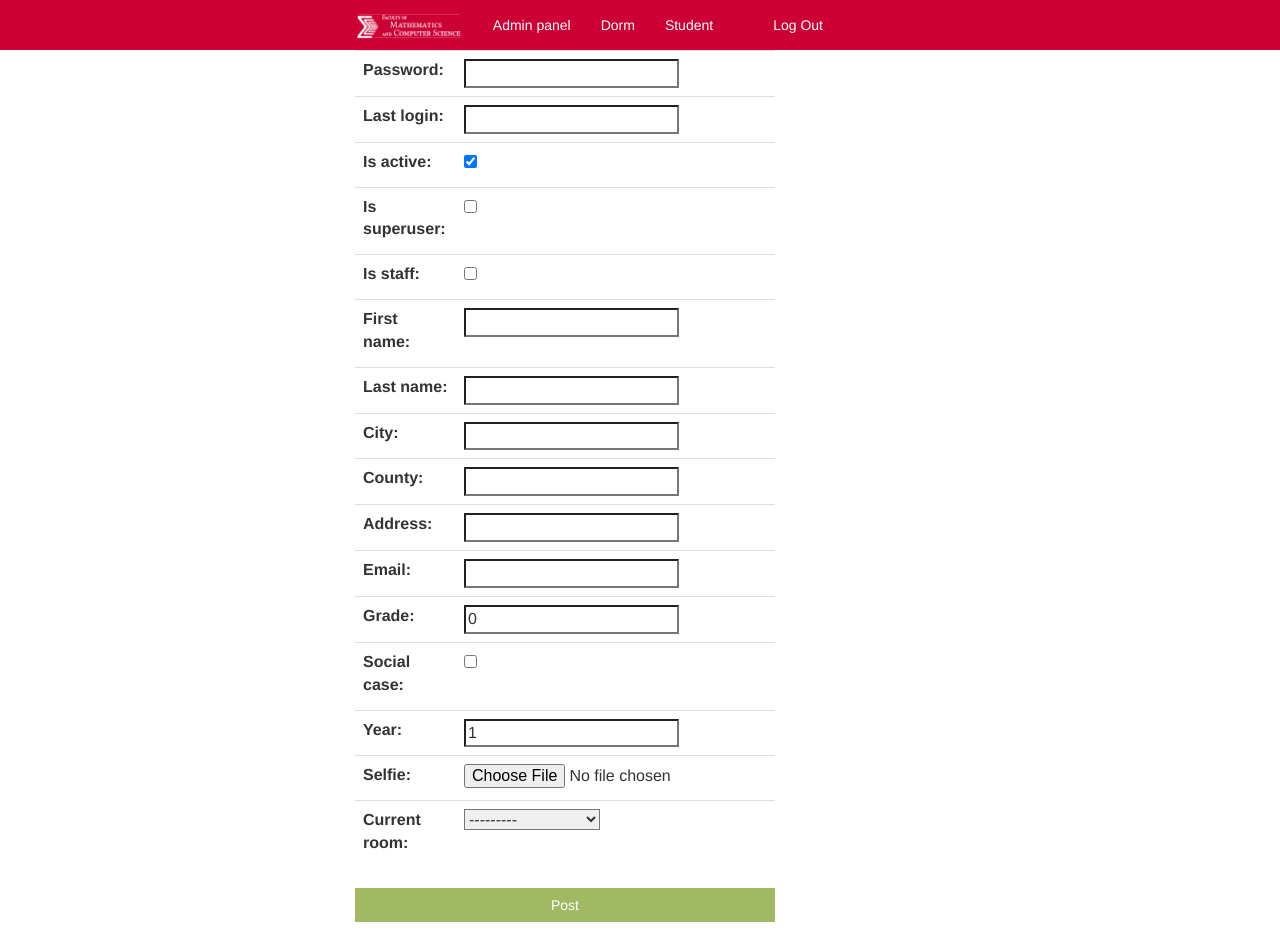
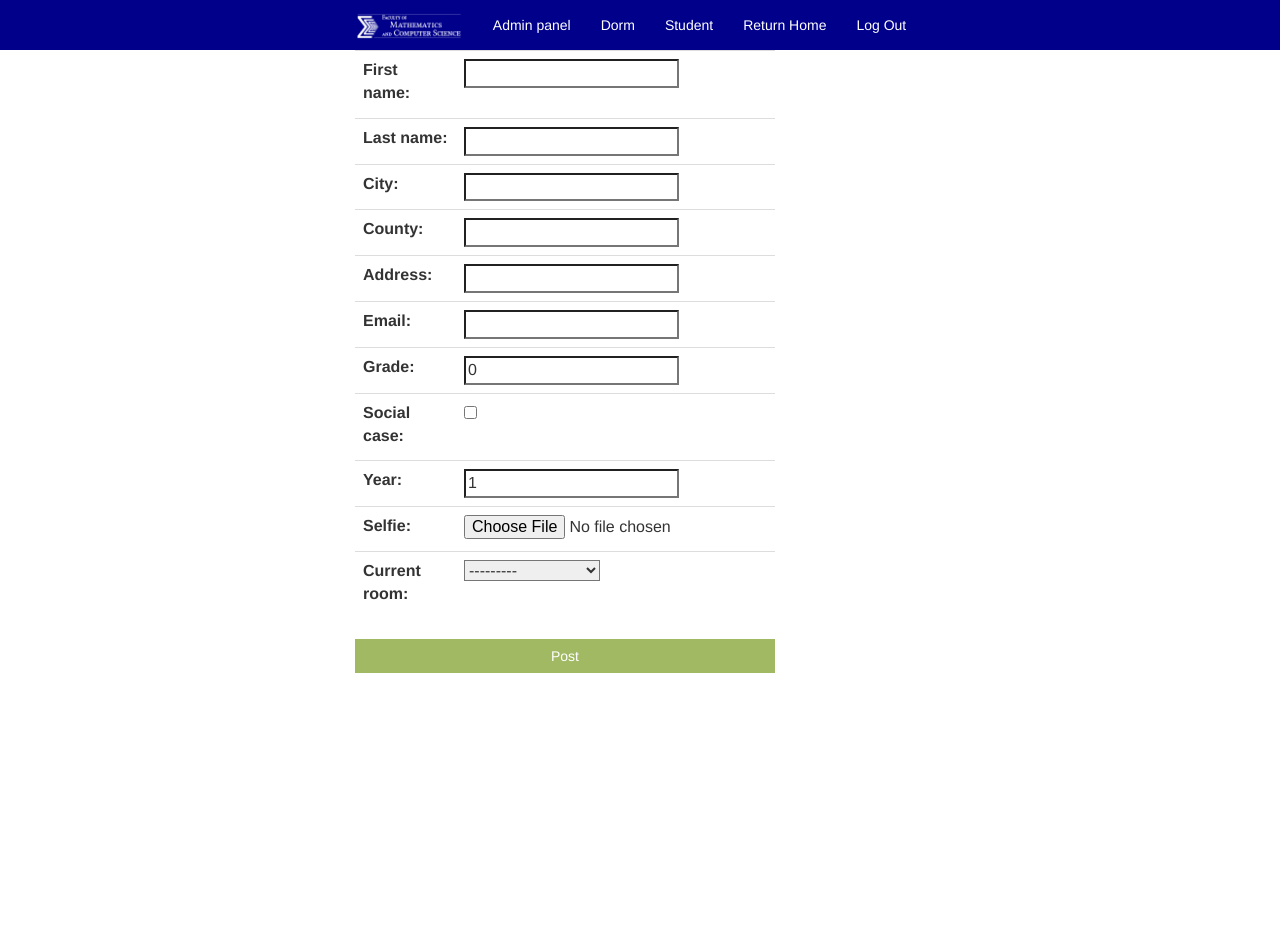
Before and after one commit to alexugoku/housing-service, a Django app: page /create_student/ in a window 1280 px wide. After the commit the page ends 673 px from the top, so only its background shows below. Run offline with Django 3.2, Linux system fonts and the light colour scheme; a user stored in the database is signed in; tables that the repository leaves empty hold one stand-in row (values such as "Sample post"); parts of the project's set-up code (start-up, migrations or seed data) failed here and were passed over; some libraries are stand-ins or nearby versions.

Commit message:
-multiple

```diff
--- a/accommodations/forms.py
+++ b/accommodations/forms.py
@@ -22,14 +22,16 @@
 class ApplicationForm(ModelForm):
     class Meta:
         model = Application
-        exclude = ('password', 'last_login', )
+        exclude = ('password', 'last_login', 'status')
 
 
 class StudentForm(ModelForm):
     class Meta:
         model = Student
+        exclude = ('password', 'last_login', 'is_active', 'is_superuser','is_staff')
 
 
 class DormForm(ModelForm):
     class Meta:
         model = Dorm
+        exclude = ('application_dorms',)
--- a/accommodations/models.py
+++ b/accommodations/models.py
@@ -1,5 +1,4 @@
 from django.contrib import admin
-from django.utils import timezone
 from django.db import models
 from django.contrib.auth.models import AbstractBaseUser, BaseUserManager
 from django.utils import timezone
@@ -15,7 +14,10 @@
     map_latitude = models.FloatField('Latitude', blank=True, null=True)
     map_longitude = models.FloatField('Longitude', blank=True, null=True)
 
-    application_dorms = models.ForeignKey('Application')
+    application_dorms = models.ForeignKey('Application', blank=True, null=True)
+
+    def __unicode__(self):
+        return self.name
 
 
 class Room(models.Model):
@@ -73,19 +75,19 @@
     is_superuser = models.BooleanField(default=False)
     is_staff = models.BooleanField(default=False)
 
-    first_name = models.CharField(max_length=30)
-    last_name = models.CharField(max_length=30)
-    city = models.CharField(max_length=30)
-    county = models.CharField(max_length=30)
-    address = models.CharField(max_length=60)
+    first_name = models.CharField(max_length=30, blank=True, null=True)
+    last_name = models.CharField(max_length=30, blank=True, null=True)
+    city = models.CharField(max_length=30, blank=True, null=True)
+    county = models.CharField(max_length=30, blank=True, null=True)
+    address = models.CharField(max_length=60, blank=True, null=True)
     email = models.EmailField(max_length=40, unique=True, blank=True)
     grade = models.IntegerField(default=0)
     social_case = models.BooleanField(default=False)  # social cases are treated separately
     year = models.IntegerField(default=1)
-    selfie = models.FileField(upload_to='uploads')
+    selfie = models.FileField(upload_to='uploads', blank=True, null=True)
     # previous_room = models.ForeignKey(Room, related_name='last_year_students') # crashes with current_room
 
-    current_room = models.ForeignKey('Room', related_name='this_year_students', null=True)
+    current_room = models.ForeignKey('Room', related_name='this_year_students', blank=True, null=True)
 
     USERNAME_FIELD = 'email'
     objects = UserManager()
@@ -95,7 +97,6 @@
 
     def has_perm(self, *args):
         return True
-
 
     def get_full_name(self):
         return self.first_name
--- a/accommodations/settings.py
+++ b/accommodations/settings.py
@@ -90,3 +90,5 @@
 # https://docs.djangoproject.com/en/1.6/howto/static-files/
 
 STATIC_URL = '/static/'
+
+MEDIA_URL = '/media/'
--- a/accommodations/static/css/main.css
+++ b/accommodations/static/css/main.css
@@ -15,6 +15,11 @@
 	border: 0;
 	background-color: #c03;
 }
+
+.navbar-admin {
+	background-color: darkblue;
+}
+
 
 /* logo */
 .navbar-brand {
@@ -37,6 +42,13 @@
 	color: #fff;
 	background-color: #d03;
 }
+
+.navbar-admin .navbar-nav > li > a:hover,
+.navbar-admin .navbar-nav > li > a:focus {
+	color: #fff;
+	background-color: lightblue;
+}
+
 
 /* Deoarece .navbar-fixed-top are position: fixed
    el nu mai impinge continutul in jos, adica este
--- a/accommodations/templates/_admin_layout.html
+++ b/accommodations/templates/_admin_layout.html
@@ -2,29 +2,31 @@
 <html>
 <head>
     <meta charset="UTF-8">
-    <title><Accommodations></Accommodations></title>
+    <title>
+        Accomodations
+    </title>
     <link rel="stylesheet" href="{% static 'css\bootstrap.min.css' %}">
     <link rel="stylesheet" href="{% static 'css\main.css' %}">
     <link rel="icon"
-      type="image/png"
-      href="{% static 'img/favicon.ico' %}">
+          type="image/png"
+          href="{% static 'img/favicon.ico' %}">
 </head>
 <body>
 
-<div class="navbar navbar-default navbar-fixed-top">
+<div class="navbar navbar-default navbar-fixed-top navbar-admin">
     <div class="container">
         <div class="navbar-header">
-            <a class="navbar-brand" href="{% url 'index' %}">
+            <a class="navbar-brand" href="{% url 'admin_panel' %}">
                 <img src="{% static 'img/fmiLogo.png' %}">
             </a>
         </div>
         <div class="collapse navbar-collapse">
             <ul class="nav navbar-nav pull-left">
                 <li><a href="{% url 'admin_panel' %}">Admin panel</a></li>
-                 <li><a href="{% url 'create_dorm' %}">Dorm</a></li>
-                 <li><a href="{% url 'create_student' %}">Student</a></li>
+                <li><a href="{% url 'create_dorm' %}">Dorm</a></li>
+                <li><a href="{% url 'create_student' %}">Student</a></li>
+                <li><a href="{% url 'index' %}">Return Home</a></li>
                 {% if user.is_authenticated %}
-                <li><a href="#">{{user.username}}</a></li>
                 <li><a href="{% url 'logout' %}">Log Out</a></li>
                 {% endif %}
             </ul>
--- a/accommodations/urls.py
+++ b/accommodations/urls.py
@@ -1,4 +1,6 @@
+from django.conf import settings
 from django.conf.urls import patterns, include, url
+from django.conf.urls.static import static
 
 from django.contrib import admin
 from accommodations.views import login_view, logout_view, camine, admin_panel, create_dorm, create_student
@@ -17,4 +19,4 @@
     url(r'^accounts/login/$', login_view, name='login'),
     url(r'^accounts/logout/$', logout_view, name='logout'),
     url(r'^admin/', include(admin.site.urls)),
-)
+)+ static(settings.MEDIA_URL, document_root=settings.MEDIA_ROOT)
--- a/accommodations/views.py
+++ b/accommodations/views.py
@@ -9,28 +9,49 @@
 from django.db import models
 
 
-# @login_required
-#def attach_files(request, name):
-#    if request.method == 'GET':
-#        form = models.FileField(upload_to='uploads')
-#    elif request.method == 'POST':
-#        form = models.FileField(upload_to='uploads')
-#        if form.is_valid():
-#            cleaned_data = form.cleaned_data
-#            comment = UserPostComment(text=cleaned_data['text'],
-#                                      post=post,
-#                                      author=request.user)
-#            comment.save()
-#
-#    comments = UserPostComment.objects.filter(post=post)
-#
-#    context = {
-#        'post': post,
-#        'comments': comments,
-#        'form': form,
-#    }
-#
-#    return render(request, 'post_details.html', context)
+@login_required
+def attach_files(request, name):
+    # if request.method == 'GET':
+    # form = models.FileField(upload_to='uploads')
+    # elif request.method == 'POST':
+    # form = models.FileField(upload_to='uploads')
+    #     if form.is_valid():
+    #         cleaned_data = form.cleaned_data
+    #         comment = UserPostComment(text=cleaned_data['text'],
+    #                                   post=post,
+    #                                   author=request.user)
+    #         comment.save()
+    #
+    # comments = UserPostComment.objects.filter(post=post)
+    #
+    # context = {
+    #     'post': post,
+    #     'comments': comments,
+    #     'form': form,
+    # }
+    #
+    context = {}
+    return render(request, 'post_details.html', context)
+
+
+@login_required
+def index(request):
+    app = Application.objects.filter(pk=request.user.pk).first()
+    if request.method == 'GET':
+        form = ApplicationForm()
+    else:
+        form = ApplicationForm(request.POST)
+        if form.is_valid():
+            application = form.save()
+            application.status = 'sent'
+            application.save()
+            return redirect('index')
+    context = {
+        'app': app,
+        'app_form': form,
+    }
+    return render(request, 'index.html', context)
+
 
 @login_required
 def create_dorm(request):
@@ -40,11 +61,12 @@
         camin_form = DormForm(request.POST)
         if camin_form.is_valid():
             camin_form.save()
-            return redirect('index')
+            return redirect('admin_panel')
     context = {
         'camin_form': camin_form,
     }
     return render(request, 'create_dorm.html', context)
+
 
 @login_required
 def create_student(request):
@@ -54,11 +76,12 @@
         student_form = StudentForm(request.POST)
         if student_form.is_valid():
             student_form.save()
-            return redirect('index')
+            return redirect('admin_panel')
     context = {
         'student_form': student_form,
     }
     return render(request, 'create_student.html', context)
+
 
 @login_required
 def admin_panel(request):
@@ -71,23 +94,9 @@
 
 
 @login_required
-def index(request):
-    form = ApplicationForm()
-    app = Application.objects.filter(pk=request.user.pk).first
-
-    context = {
-        'app': app,
-        'app_form': form,
-    }
-    return render(request, 'index.html', context)
-
-
-@login_required
 def camine(request, nume):
     dorm = Dorm.objects.get(name=nume)
-    form = DormForm()
     context = {
-        'form': form,
         'dorm': dorm,
     }
     return render(request, 'camine.html', context)
```
Also changed, not shown: accommodations/templates/_layout.html (+4 -3 lines), accommodations/templates/admin_panel.html (+17 -7 lines), accommodations/templates/camine.html (+8 -0 lines), accommodations/templates/index.html (+3 -20 lines), db.sqlite3 (added).
